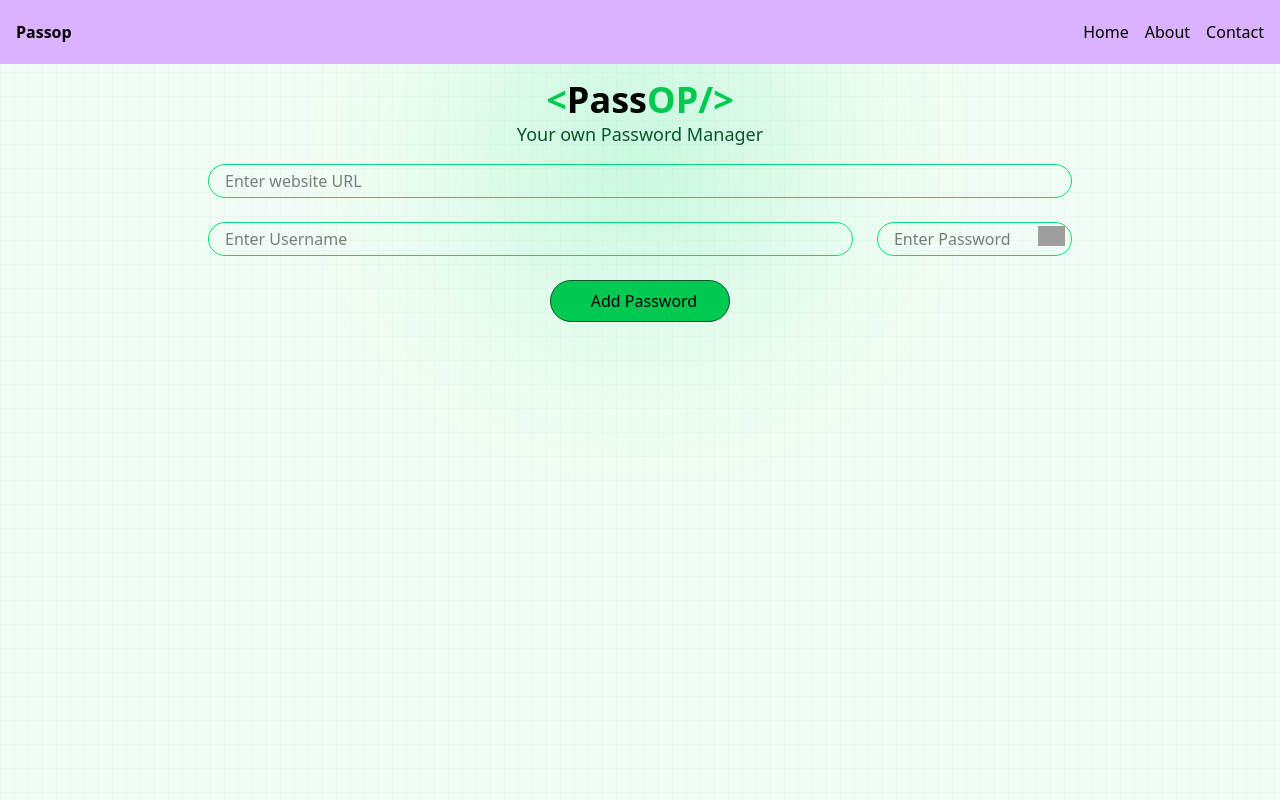
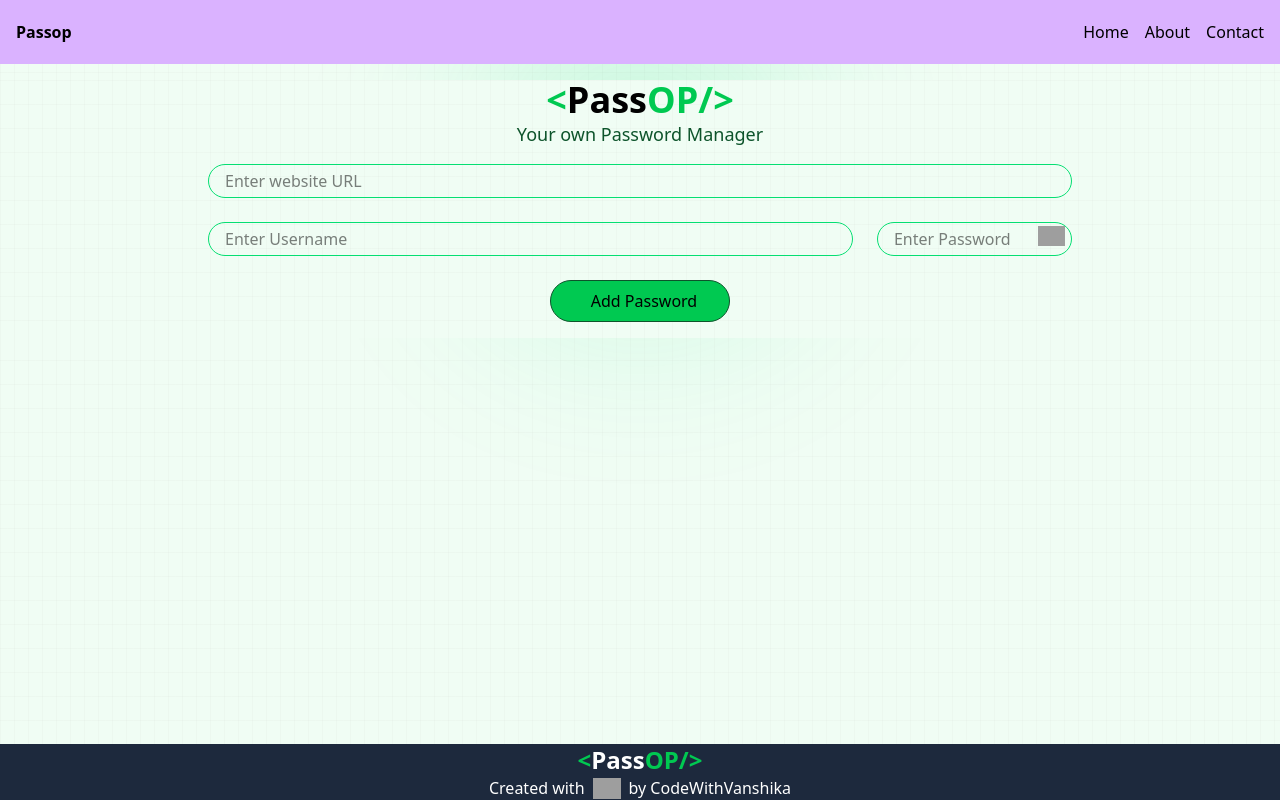
Before and after one commit to Vanshikathakur04/PassApp, a React (Vite) app: page / in a window 1280 px wide. Built offline with nearby package versions, Linux system fonts and the light colour scheme; grey boxes are pictures that could not be loaded; some icons are missing.

Commit message:
Update App.jsx to add grid background pattern

```diff
--- a/src/App.jsx
+++ b/src/App.jsx
@@ -2,6 +2,7 @@ import { useState } from 'react';
 import './App.css'
 import Navbar from './components/Navbar';
 import Manager from './components/Manager';
+import Footer from './components/Footer';
 
 function App() {
 
@@ -9,7 +10,11 @@ function App() {
   return (
     <>
       <Navbar />
+      <div className="bg-green-50 bg-[linear-gradient(to_right,#8080800a_1px,transparent_1px),linear-gradient(to_bottom,#8080800a_1px,transparent_1px)] bg-[size:14px_24px]">
       <Manager />
+      </div>
+
+      <Footer />
     </>
   )
 }
```
